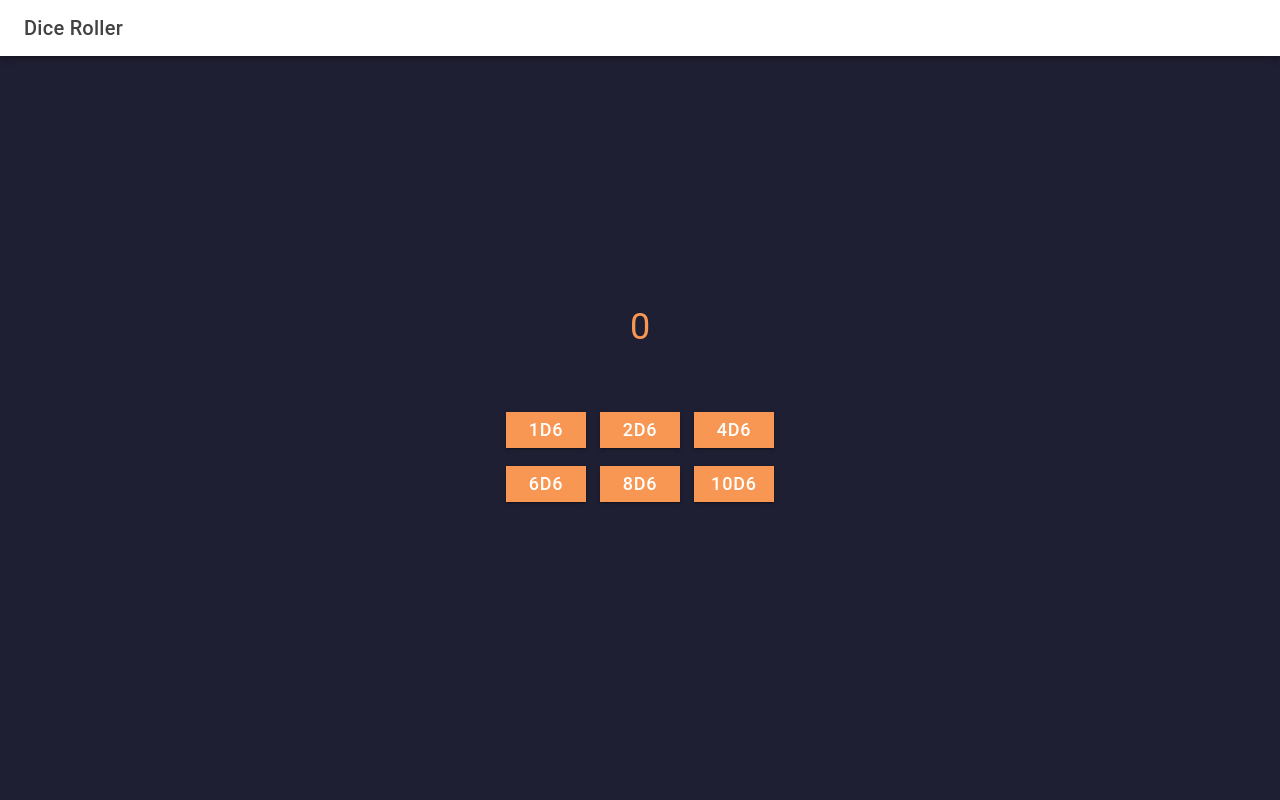
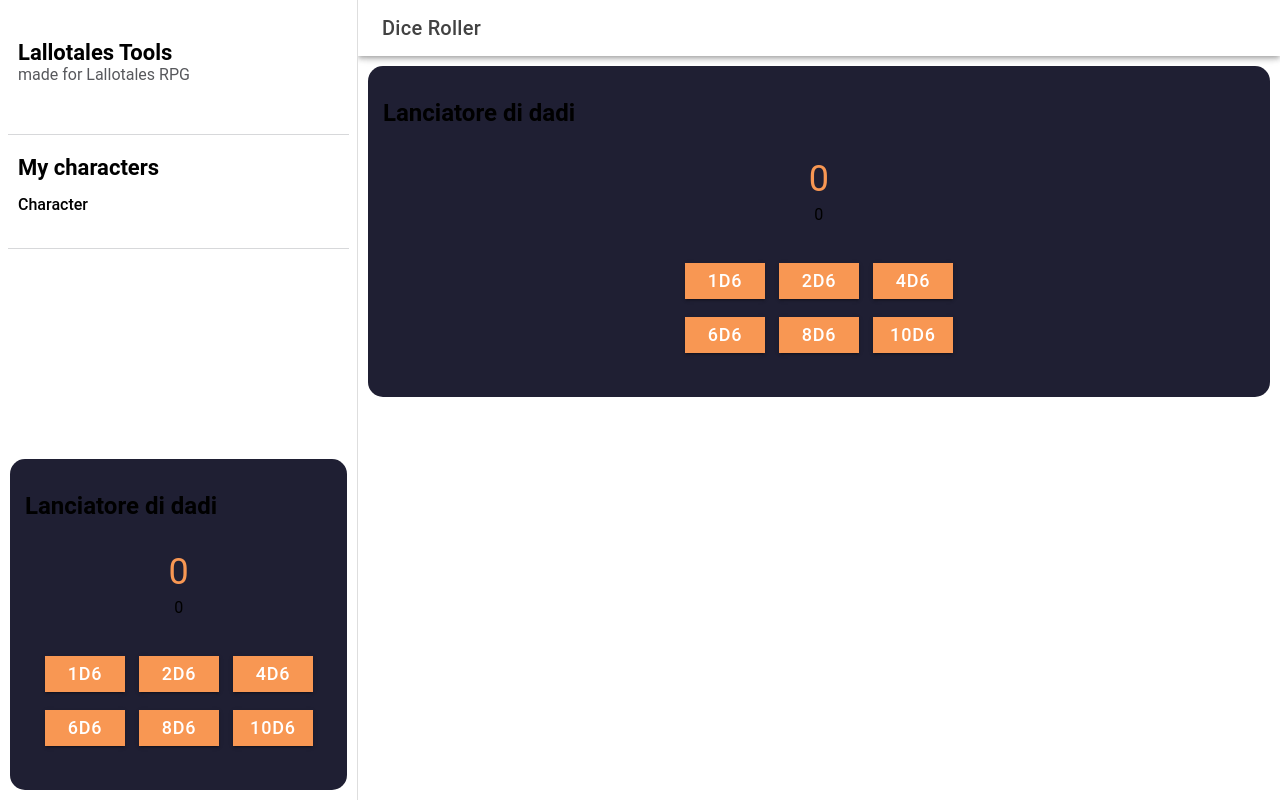
Before and after one commit to lordebasta/lallotales-tools, a React (Vite) app: page /dice-roller in a window 1280 px wide. Built offline with nearby package versions, Linux system fonts and the light colour scheme.

Commit message:
working on auth and ui restyling

```diff
--- a/package.json
+++ b/package.json
@@ -23,6 +23,7 @@
     "@ionic/react-router": "^8.5.0",
     "@types/react-router": "^5.1.20",
     "@types/react-router-dom": "^5.3.3",
+    "firebase": "^11.7.3",
     "ionicons": "^7.4.0",
     "react": "19.0.0",
     "react-dom": "19.0.0",
--- a/src/App.tsx
+++ b/src/App.tsx
@@ -3,7 +3,6 @@ import { IonReactRouter } from '@ionic/react-router';
 import { Redirect, Route } from 'react-router-dom';
 import Menu from './components/Menu';
 import Page from './pages/Page';
-import DiceRollerPage from './pages/DiceRollerPage';
 
 /* Core CSS required for Ionic components to work properly */
 import '@ionic/react/css/core.css';
@@ -34,15 +33,17 @@ import '@ionic/react/css/palettes/dark.system.css';
 
 /* Theme variables */
 import './theme/variables.css';
+import DiceRollerPage from './pages/DiceRollerPage';
 
 setupIonicReact();
 
 const App: React.FC = () => {
+
   return (
     <IonApp>
       <IonReactRouter>
         <IonSplitPane contentId="main">
-          {/* <Menu /> */}
+          <Menu />
           <IonRouterOutlet id="main">
             <Route path="/" exact={true}>
               <Redirect to="/dice-roller" />
--- /dev/null
+++ b/src/components/DiceRoller.tsx
@@ -0,0 +1,80 @@
+import { IonButton, IonCol, IonGrid, IonRow, IonText } from "@ionic/react";
+import { useState } from "react";
+
+export const DiceRoller: React.FC = () => {
+
+    let buttons = [1, 2, 4, 6, 8, 10]
+    const [rolls, setRolls] = useState<number[]>([])
+
+    function rollDice(qty: number) {
+        const randomNumberInRange = (min: number, max: number) => {
+            return Math.floor(Math.random()
+                * (max - min + 1)) + min;
+        };
+
+        let rolls = []
+        for (let i = 0; i < qty; i++) {
+            let res = randomNumberInRange(1, 6)
+            rolls.push(res)
+            while (res === 6) {
+                res = randomNumberInRange(1, 6)
+                rolls.push(res)
+            }
+        }
+        return rolls
+    }
+
+    const Button = (value: number) =>
+        <IonButton
+            expand="full"
+            onClick={() => {
+                setRolls(rollDice(value))
+            }}
+            style={{ width: "5rem" }}
+        >
+            <IonText style={{ fontSize: 18 }}>
+                {value.toString()}d6
+            </IonText>
+        </IonButton >
+
+    return <div className="" style={{ padding: 15, margin: 10, borderRadius: 15, backgroundColor: "var(--bg-purple)" }}>
+        <h2 style={{ fontWeight: "bold" }}>Lanciatore di dadi</h2>
+        <div>
+            <div style={{ paddingBottom: 20, paddingTop: 20 }} className='center'>
+                <div className="v-flex-list align-center">
+                    <IonText color="primary" style={{ fontSize: 36 }}>
+                        {rolls.reduce((partialSum, el) => partialSum + el, 0)}
+                    </IonText>
+                    <IonGrid>
+                        {rolls.length > 0
+                            ? rolls.map((val: number, idx: number) => (
+                                <IonCol key={idx}>
+                                    {val === 6 ? <IonText color="success">{val}</IonText> : <IonText>{val}</IonText>}
+                                </IonCol>
+                            ))
+                            : <IonText>0</IonText>
+                        }
+                    </IonGrid>
+                </div>
+            </div>
+            <div style={{}} className='center'>
+                <IonGrid style={{ paddingBottom: 20 }}>
+                    <IonRow>
+                        {buttons.slice(0, 3).map((value: number) => {
+                            return <IonCol>
+                                {Button(value)}
+                            </IonCol>
+                        })}
+                    </IonRow>
+                    <IonRow>
+                        {buttons.slice(3, 6).map((value: number) => {
+                            return <IonCol>
+                                {Button(value)}
+                            </IonCol>
+                        })}
+                    </IonRow>
+                </IonGrid>
+            </div>
+        </div>
+    </div>
+}
--- a/src/components/ExploreContainer.css
+++ /dev/null
@@ -1,24 +0,0 @@
-#container {
-  text-align: center;
-  position: absolute;
-  left: 0;
-  right: 0;
-  top: 50%;
-  transform: translateY(-50%);
-}
-
-#container strong {
-  font-size: 20px;
-  line-height: 26px;
-}
-
-#container p {
-  font-size: 16px;
-  line-height: 22px;
-  color: #8c8c8c;
-  margin: 0;
-}
-
-#container a {
-  text-decoration: none;
-}
--- a/src/components/ExploreContainer.tsx
+++ /dev/null
@@ -1,16 +0,0 @@
-import './ExploreContainer.css';
-
-interface ContainerProps {
-  name: string;
-}
-
-const ExploreContainer: React.FC<ContainerProps> = ({ name }) => {
-  return (
-    <div id="container">
-      <strong>{name}</strong>
-      <p>Explore <a target="_blank" rel="noopener noreferrer" href="https://ionicframework.com/docs/components">UI Components</a></p>
-    </div>
-  );
-};
-
-export default ExploreContainer;
--- a/src/components/Menu.tsx
+++ b/src/components/Menu.tsx
@@ -13,6 +13,7 @@ import {
 import { useLocation } from 'react-router-dom';
 import { diceOutline } from 'ionicons/icons';
 import './Menu.css';
+import { DiceRoller } from './DiceRoller';
 
 interface AppPage {
   url: string;
@@ -21,11 +22,11 @@ interface AppPage {
 }
 
 const appPages: AppPage[] = [
-  {
-    title: 'Dice Roller',
-    url: '/dice-roller',
-    icon: diceOutline,
-  },
+  // {
+  //   title: 'Dice Roller',
+  //   url: '/dice-roller',
+  //   icon: diceOutline,
+  // },
 ];
 
 
@@ -49,8 +50,21 @@ const Menu: React.FC = () => {
             );
           })}
         </IonList>
+
+        <IonList id="inbox-list">
+          <IonListHeader>My characters</IonListHeader>
+
+          <IonMenuToggle key={0} autoHide={false}>
+            <IonItem className={location.pathname === '/character' ? 'selected' : ''} routerLink={'/character'} routerDirection="none" lines="none" detail={false}>
+              <IonLabel>{"Character"}</IonLabel>
+            </IonItem>
+          </IonMenuToggle>
+        </IonList>
       </IonContent>
-    </IonMenu>
+      <div style={{ backgroundColor: "var(--ion-item-background, var(--ion-background-color, #fff)" }}>
+        <DiceRoller />
+      </div>
+    </IonMenu >
   );
 };
 
--- a/src/pages/DiceRollerPage.tsx
+++ b/src/pages/DiceRollerPage.tsx
@@ -1,42 +1,9 @@
-import { IonButton, IonButtons, IonCol, IonContent, IonGrid, IonHeader, IonMenuButton, IonPage, IonRow, IonText, IonTitle, IonToolbar } from '@ionic/react';
+import { IonButtons, IonContent, IonHeader, IonMenuButton, IonPage, IonTitle, IonToolbar } from '@ionic/react';
 import './DiceRollerPage.css';
-import React, { useState } from 'react';
+import React from 'react';
+import { DiceRoller } from '../components/DiceRoller';
 
 const DiceRollerPage: React.FC = () => {
-
-  let buttons = [1, 2, 4, 6, 8, 10]
-  const [rolls, setRolls] = useState<number[]>([])
-
-  function rollDice(qty: number) {
-    const randomNumberInRange = (min: number, max: number) => {
-      return Math.floor(Math.random()
-        * (max - min + 1)) + min;
-    };
-
-    let rolls = []
-    for (let i = 0; i < qty; i++) {
-      let res = randomNumberInRange(1, 6)
-      rolls.push(res)
-      while (res === 6) {
-        res = randomNumberInRange(1, 6)
-        rolls.push(res)
-      }
-    }
-    return rolls
-  }
-
-  const Button = (value: number) =>
-    <IonButton
-      expand="full"
-      onClick={() => {
-        setRolls(rollDice(value))
-      }}
-      style={{ width: "5rem" }}
-    >
-      <IonText style={{ fontSize: 18 }}>
-        {value.toString()}d6
-      </IonText>
-    </IonButton >
 
 
   return (
@@ -56,42 +23,8 @@ const DiceRollerPage: React.FC = () => {
             <IonTitle size="large">Dice Roller</IonTitle>
           </IonToolbar>
         </IonHeader>
-        <div className="center fillv" style={{ backgroundColor: "var(--bg-purple)" }}>
-          <div>
-            <div style={{ paddingBottom: 40 }} className='center'>
-              <div className="v-flex-list align-center">
-                <IonText color="primary" style={{ fontSize: 36 }}>
-                  {rolls.reduce((partialSum, el) => partialSum + el, 0)}
-                </IonText>
-                <IonGrid>
-                  {rolls.map((val: number) => {
-                    return <IonCol>
-                      {val === 6 && <IonText color="success">{val}</IonText>}
-                      {val !== 6 && <IonText>{val}</IonText>}
-                    </IonCol>
-                  })}
-                </IonGrid>
-              </div>
-            </div>
-            <div style={{}} className='center'>
-              <IonGrid style={{ paddingBottom: '40px' }}>
-                <IonRow>
-                  {buttons.slice(0, 3).map((value: number) => {
-                    return <IonCol>
-                      {Button(value)}
-                    </IonCol>
-                  })}
-                </IonRow>
-                <IonRow>
-                  {buttons.slice(3, 6).map((value: number) => {
-                    return <IonCol>
-                      {Button(value)}
-                    </IonCol>
-                  })}
-                </IonRow>
-              </IonGrid>
-            </div>
-          </div>
+        <div className="fillv">
+          <DiceRoller />
         </div>
       </IonContent>
     </IonPage >
--- a/src/pages/Page.tsx
+++ b/src/pages/Page.tsx
@@ -1,6 +1,5 @@
 import { IonButtons, IonContent, IonHeader, IonMenuButton, IonPage, IonTitle, IonToolbar } from '@ionic/react';
 import { useParams } from 'react-router';
-import ExploreContainer from '../components/ExploreContainer';
 import './Page.css';
 
 const Page: React.FC = () => {
@@ -24,7 +23,6 @@ const Page: React.FC = () => {
             <IonTitle size="large">{name}</IonTitle>
           </IonToolbar>
         </IonHeader>
-        <ExploreContainer name={name} />
       </IonContent>
     </IonPage>
   );
```
Also changed, not shown: src/services/firebase.ts (added, +43 -0 lines), features.txt (added), 2 other files (tests, documents, lock files or other folders).
